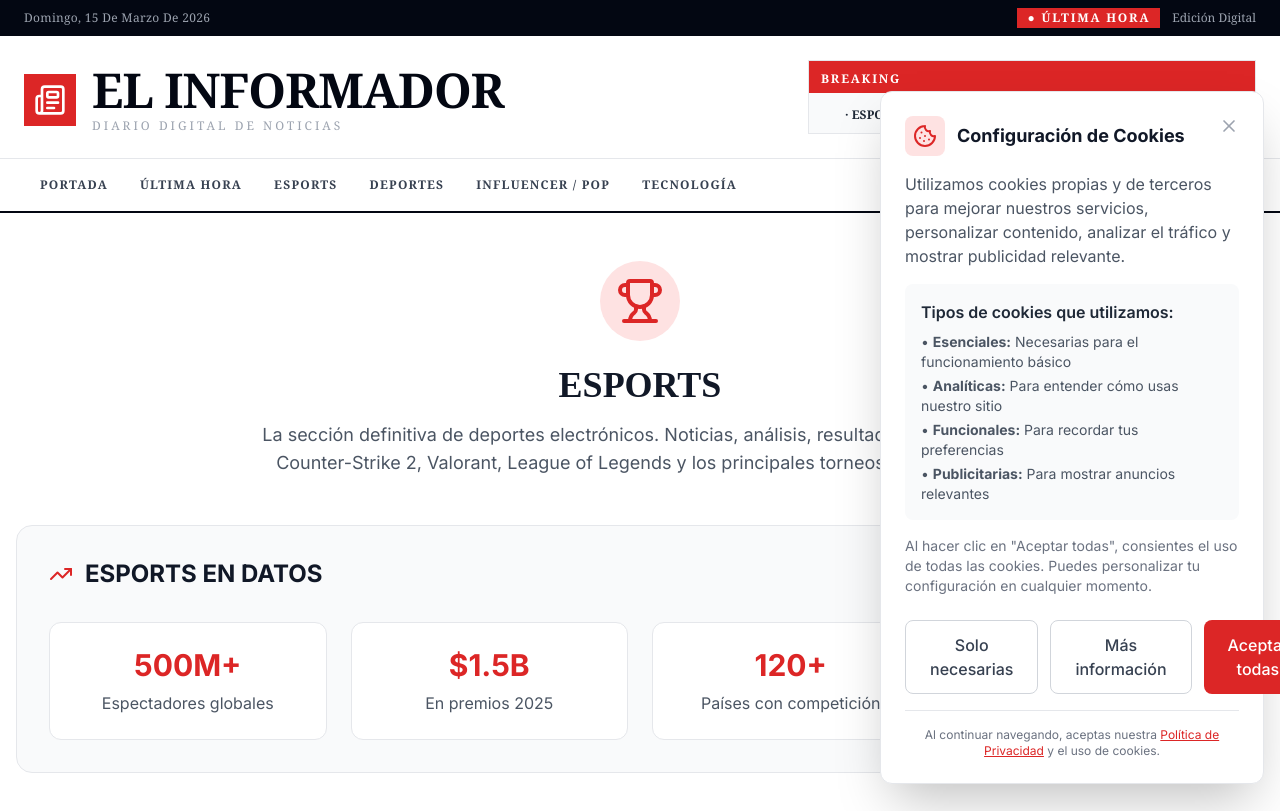
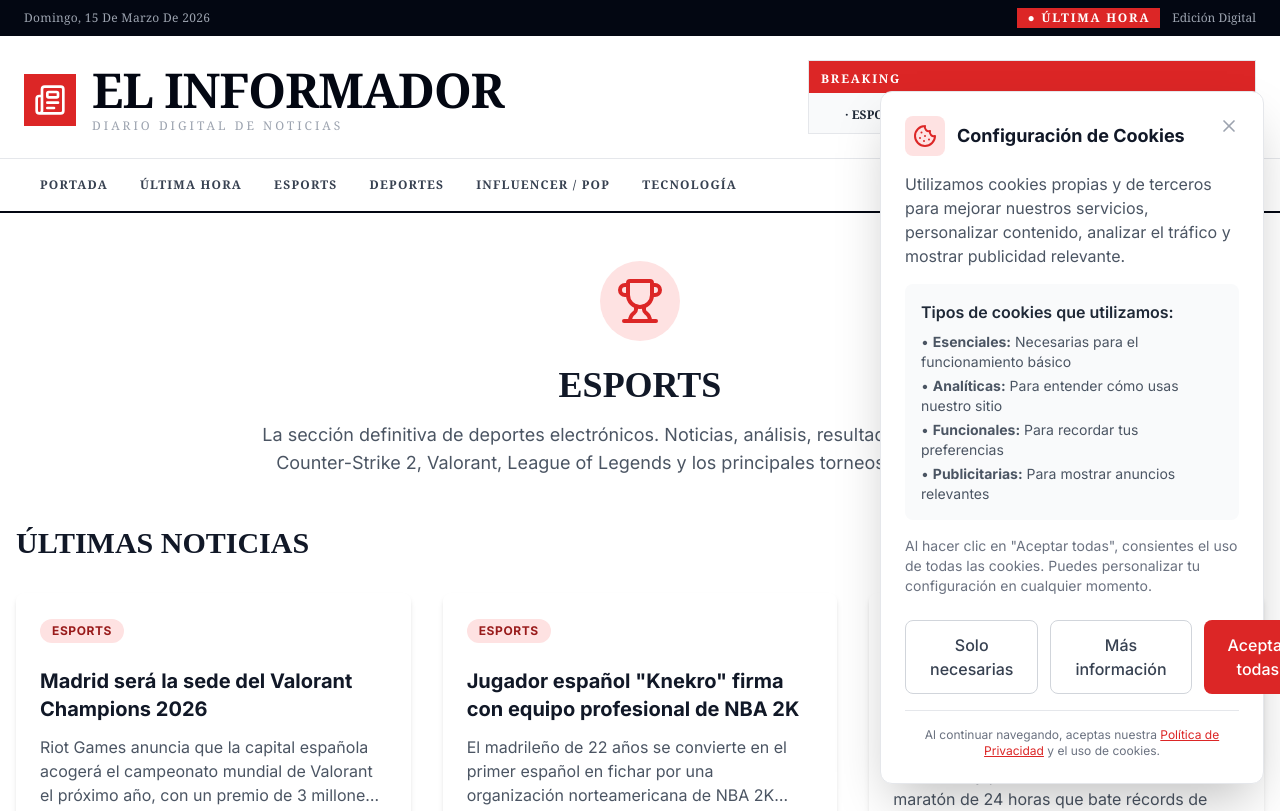
Before and after one commit to clawdbot-liaz/seo-blog-periodico, a Next.js app: page /esports in a window 1280 px wide. Shown: the top 811 px of the page. Built offline with nearby package versions, Linux system fonts and the light colour scheme.

Commit message:
Clean: Remove 'Esports en datos' statistics section from ESPORTS page

```diff
--- a/app/esports/page.tsx
+++ b/app/esports/page.tsx
@@ -20,31 +20,7 @@ export default function EsportsPage() {
         </p>
       </div>
 
-      {/* Estadísticas destacadas */}
-      <div className="bg-gray-50 rounded-2xl p-8 mb-12 border border-gray-200">
-        <h2 className="text-2xl font-bold mb-8 flex items-center gap-3">
-          <TrendingUp className="h-6 w-6 text-red-600" />
-          ESPORTS EN DATOS
-        </h2>
-        <div className="grid md:grid-cols-4 gap-6">
-          <div className="bg-white rounded-xl p-6 text-center border border-gray-200">
-            <div className="text-3xl font-bold text-red-600 mb-2">500M+</div>
-            <p className="text-gray-600">Espectadores globales</p>
-          </div>
-          <div className="bg-white rounded-xl p-6 text-center border border-gray-200">
-            <div className="text-3xl font-bold text-red-600 mb-2">$1.5B</div>
-            <p className="text-gray-600">En premios 2025</p>
-          </div>
-          <div className="bg-white rounded-xl p-6 text-center border border-gray-200">
-            <div className="text-3xl font-bold text-red-600 mb-2">120+</div>
-            <p className="text-gray-600">Países con competición</p>
-          </div>
-          <div className="bg-white rounded-xl p-6 text-center border border-gray-200">
-            <div className="text-3xl font-bold text-red-600 mb-2">2.8B</div>
-            <p className="text-gray-600">Jugadores activos</p>
-          </div>
-        </div>
-      </div>
+
 
       {/* Últimas noticias */}
       <section className="mb-12">
```
